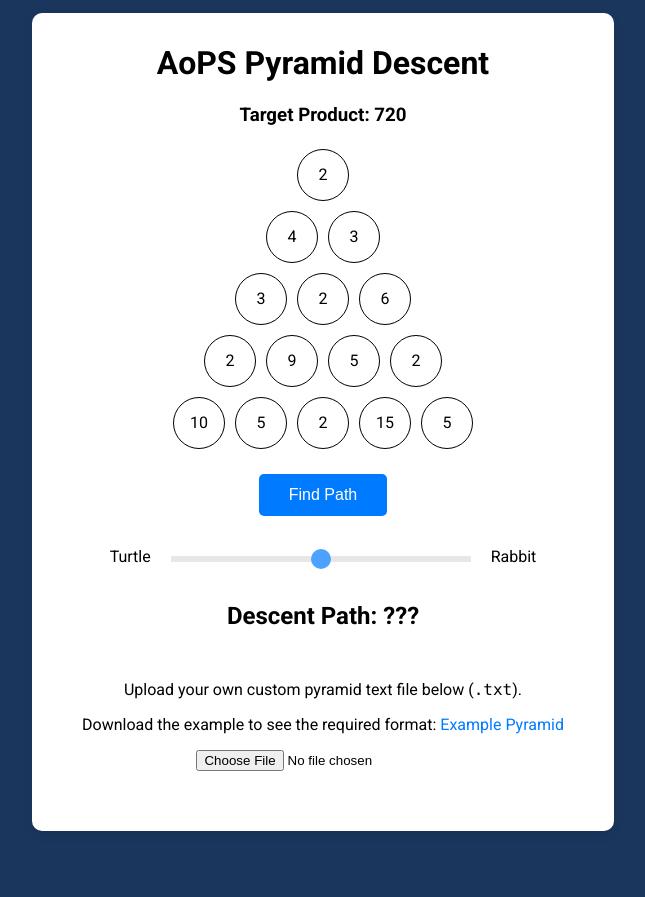
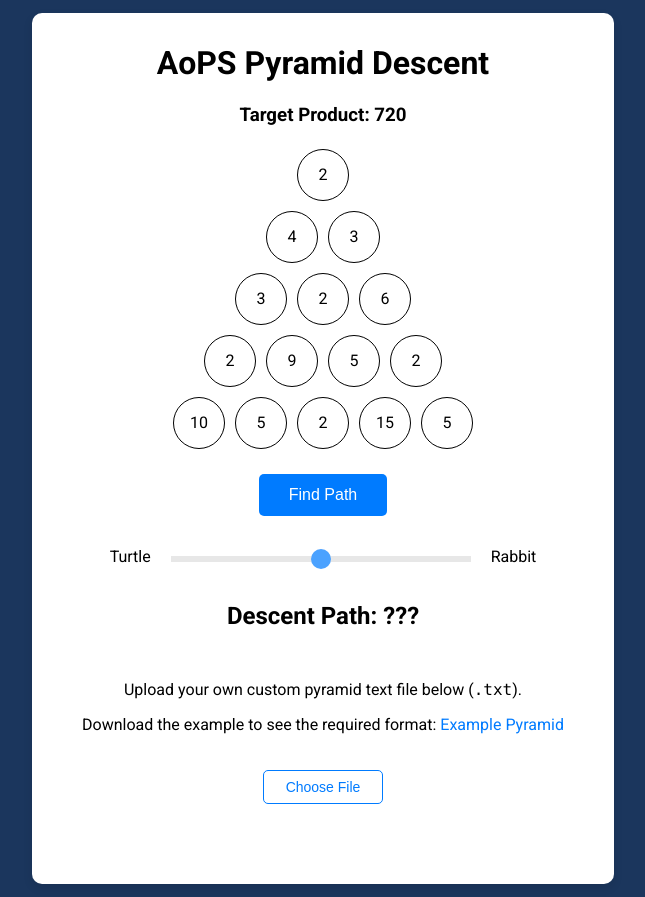
Before and after one commit to gregh13/interactive-pyramid-descent-aops, a React (Create React App) app: page / in a window 1280 px wide. Shown: the whole page, without its empty margins (317-962 px from the left). Before the commit the page ends 844 px from the top, so only its background shows below. Built offline with nearby package versions, Linux system fonts and the light colour scheme.

Commit message:
adds custom file upload button, filename state variable, and styles the new button

```diff
--- a/src/App.css
+++ b/src/App.css
@@ -36,7 +36,7 @@
   cursor: pointer;
   font-size: 16px;
   margin: 20px 0 ;
-  transition: background-color 0.3s ease;
+  transition: background-color 0.4s ease;
 }
 
 button:disabled {
@@ -47,7 +47,43 @@
   background-color: #0056b3; /* Darker blue on hover */
 }
 
-/* Input range slider styling */
+.upload-button {
+  color: #007BFF;
+  background-color: white;
+  padding: 8px 22px;  /* Same padding as your other buttons */
+  border: 1px solid #007BFF;
+  border-radius: 5px;
+  border-color: #007BFF;
+  cursor: pointer;
+  font-size: 14px;
+  transition: background-color 0.4s ease;
+}
+
+.upload-button:hover {
+  background-color: #0056b3;
+  color: white;
+}
+
+.upload-button:disabled {
+  background-color: #ccc;  /* Gray out when disabled */
+  border: 2px solid #ccc;  /* Match the disabled border color */
+  color: white;
+}
+
+.file-upload {
+  margin-top: 50px;
+  margin-bottom: 50px;
+}
+
+.file-upload a {
+  text-decoration: none;
+  color: #007BFF;
+}
+
+.file-upload a:hover {
+  color: #0015ff;
+}
+
 .slider-container input[type="range"] {
   -webkit-appearance: none;
   width: 100%;
@@ -76,17 +112,3 @@
   width: 300px;
   margin: 20px;
 }
-
-.file-upload {
-  margin-top: 50px;
-  margin-bottom: 50px;
-}
-
-.file-upload a {
-  text-decoration: none;
-  color: #007BFF;
-}
-
-.file-upload a:hover {
-  color: #0015ff;
-}
--- a/src/App.js
+++ b/src/App.js
@@ -71,6 +71,7 @@
 
 
 const App = () => {
+  const [uploadedFileName, setUploadedFileName] = useState(null);
   const [targetProduct, setTargetProduct] = useState(defaultTargetProduct);  // Target product
   const [pyramid, setPyramid] = useState(defaultPyramid);  // Pyramid structure
   const [currentCell, setCurrentCell] = useState({ row: -1, col: -1 });
@@ -107,6 +108,8 @@
     const file = event.target.files[0];
 
     if (file) {
+      setUploadedFileName(file.name);
+
       const reader = new FileReader();
 
       reader.onload = (e) => {
@@ -167,9 +170,6 @@
 
       reader.onerror = () => {
         alert('Failed to read the file.');
-
-        // Reset file input value to allow re-upload of the same file
-        event.target.value = null;
       };
 
       reader.readAsText(file);
@@ -232,12 +232,21 @@
             Download the example to see the required format:
             <a href="/pyramid_sample_input.txt" download> Example Pyramid</a>
           </p>
+
+          <button
+            onClick={() => document.getElementById('fileInput').click()}
+            className="upload-button"
+            disabled={isSearching}
+          >
+            {uploadedFileName ? `File Selected: ${uploadedFileName}` : 'Choose File'}
+          </button>
+
           <input
             id="fileInput"
             type="file"
             accept=".txt"
             onChange={handleFileUpload}
-            disabled={isSearching}
+            style={{ display: 'none' }}  // Hide the input
           />
         </div>
       </div>
```
